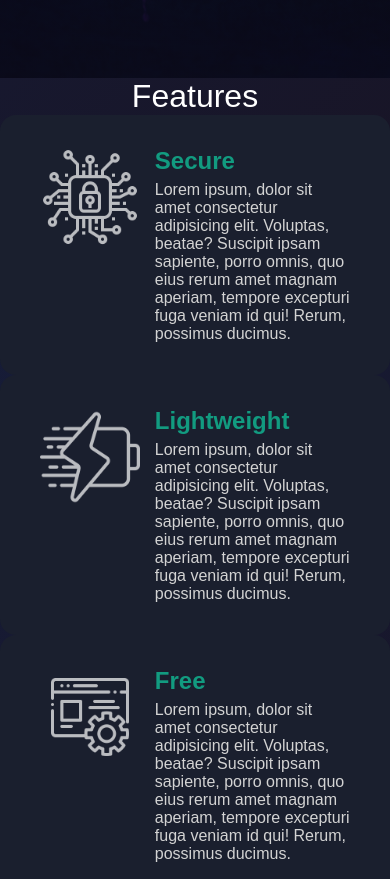
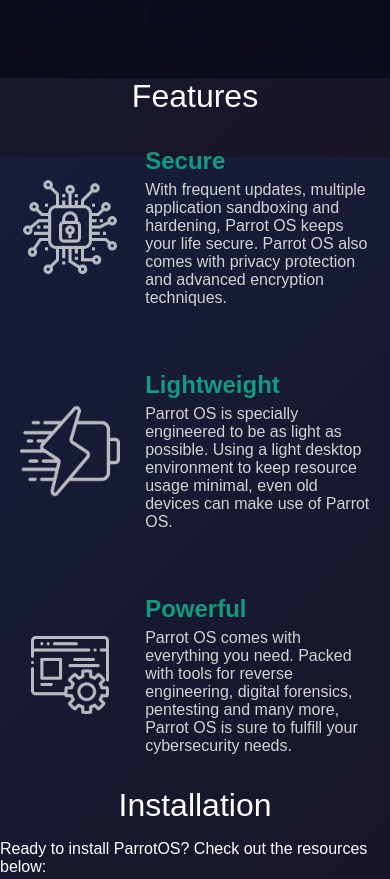
Before and after one commit to SaiKiru/fcc-product-landing-page, a plain HTML site: page index.html in a window 390 px wide. Shown: the part 686-1565 px from the top of the page. Drawn offline with Linux system fonts and the light colour scheme.

Commit message:
Update features section content

```diff
--- a/index.html
+++ b/index.html
@@ -36,11 +36,12 @@
   <section id="features-section">
     <header class="section-header">Features</header>
 
+    <div id="feature-card-group">
       <div class="feature-card">
         <img src="./assets/icons/secure.png" alt="">
         <div class="feature-content">
           <header>Secure</header>
-        <p>Lorem ipsum, dolor sit amet consectetur adipisicing elit. Voluptas, beatae? Suscipit ipsam sapiente, porro omnis, quo eius rerum amet magnam aperiam, tempore excepturi fuga veniam id qui! Rerum, possimus ducimus.</p>
+          <p>With frequent updates, multiple application sandboxing and hardening, Parrot OS keeps your life secure. Parrot OS also comes with privacy protection and advanced encryption techniques.</p>
         </div>
       </div>
 
@@ -48,15 +49,16 @@
         <img src="./assets/icons/fast.png" alt="">
         <div class="feature-content">
           <header>Lightweight</header>
-        <p>Lorem ipsum, dolor sit amet consectetur adipisicing elit. Voluptas, beatae? Suscipit ipsam sapiente, porro omnis, quo eius rerum amet magnam aperiam, tempore excepturi fuga veniam id qui! Rerum, possimus ducimus.</p>
+          <p>Parrot OS is specially engineered to be as light as possible. Using a light desktop environment to keep resource usage minimal, even old devices can make use of Parrot OS.</p>
         </div>
       </div>
 
       <div class="feature-card">
         <img src="./assets/icons/tools.png" alt="">
         <div class="feature-content">
-        <header>Free</header>
-        <p>Lorem ipsum, dolor sit amet consectetur adipisicing elit. Voluptas, beatae? Suscipit ipsam sapiente, porro omnis, quo eius rerum amet magnam aperiam, tempore excepturi fuga veniam id qui! Rerum, possimus ducimus.</p>
+          <header>Powerful</header>
+          <p>Parrot OS comes with everything you need. Packed with tools for reverse engineering, digital forensics, pentesting and many more, Parrot OS is sure to fulfill your cybersecurity needs.</p>
+        </div>
       </div>
     </div>
   </section>
--- a/style.css
+++ b/style.css
@@ -96,12 +96,18 @@ body {
     font-size: 32px;
 }
 
+#feature-card-group {
+    display: flex;
+    justify-content: space-around;
+}
+
 .feature-card {
+    width: 420px;
     display: flex;
     justify-content: space-around;
     padding: 32px;
     border-radius: 16px;
-    background-color:hsl(225, 28%, 14%);
+    /* background-color:hsl(225, 28%, 14%); */
     /* background-color:rgb(11, 12, 17); */
 }
 
@@ -110,6 +116,7 @@ body {
     width: 100px;
     height: 100px;
     opacity: 70%;
+    align-self: center;
 }
 
 .feature-content {
@@ -126,6 +133,24 @@ body {
 .feature-content p {
     margin: 0px;
     color: lightgray;
+}
+
+@media screen and (max-width: 1080px){
+    #feature-card-group {
+        flex-direction: column;
+    }
+
+    .feature-card {
+        width: 720px;
+        margin: auto;
+    }
+}
+
+@media screen and (max-width: 800px) {
+    .feature-card {
+        width: auto;
+        padding: 32px 8px;
+    }
 }
 
 
```
Lines whose indentation alone changed are shown as unchanged.
